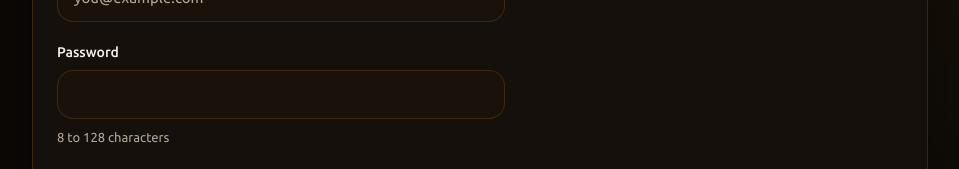
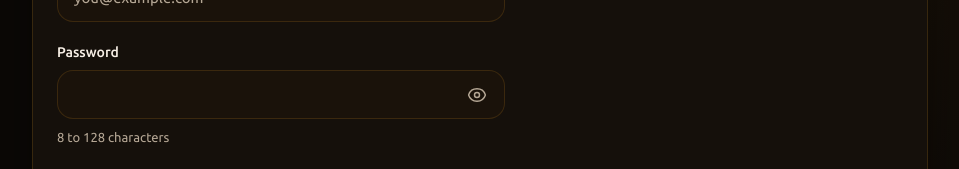
Before and after one commit to ankitsaini001/chronicles-video-ai, a Next.js app in the folder apps/web/: page /styleguide in a window 1280 px wide. Shown: the part 1499-1668 px from the top of the page, without its empty margins (160-1119 px from the left). Built offline with nearby package versions, Linux system fonts and the light colour scheme.

Commit message:
F08: password field with show/hide button (UI kit)
Input gets a 'trailing' slot inside the field; PasswordInput uses it for
a 44x44 show/hide button with a spoken label. Eye icons added. The style
guide shows the new field.

```diff
--- a/apps/web/app/styleguide/page.tsx
+++ b/apps/web/app/styleguide/page.tsx
@@ -1,6 +1,6 @@
 import type { Metadata } from "next";
 import { notFound } from "next/navigation";
-import { Button, Card, Chip, Input } from "@/components/ui";
+import { Button, Card, Chip, Input, PasswordInput } from "@/components/ui";
 
 // Developer-only style sheet: every basic building block with the Ember Gold tokens, to compare
 // against the approved Stitch designs. Not available in production builds.
@@ -103,7 +103,7 @@ export default function StyleGuidePage() {
           <div className="grid max-w-md gap-5">
             <Input id="sg-name" label="Name" placeholder="Your name" />
             <Input id="sg-email" label="Email" type="email" placeholder="you@example.com" />
-            <Input id="sg-password" label="Password" type="password" helper="8 to 128 characters" />
+            <PasswordInput id="sg-password" label="Password" helper="8 to 128 characters" />
             <Input
               id="sg-error"
               label="Email"
--- a/apps/web/components/ui/Icon.tsx
+++ b/apps/web/components/ui/Icon.tsx
@@ -25,6 +25,9 @@ const PATHS = {
     "M9.813 15.904 9 18.75l-.813-2.846a4.5 4.5 0 0 0-3.09-3.09L2.25 12l2.846-.813a4.5 4.5 0 0 0 3.09-3.09L9 5.25l.813 2.846a4.5 4.5 0 0 0 3.09 3.09L15.75 12l-2.846.813a4.5 4.5 0 0 0-3.09 3.09ZM18.259 8.715 18 9.75l-.259-1.035a3.375 3.375 0 0 0-2.455-2.456L14.25 6l1.036-.259a3.375 3.375 0 0 0 2.455-2.456L18 2.25l.259 1.035a3.375 3.375 0 0 0 2.456 2.456L21.75 6l-1.035.259a3.375 3.375 0 0 0-2.456 2.456Z",
   tune: "M10.5 6h9.75M10.5 6a1.5 1.5 0 1 1-3 0m3 0a1.5 1.5 0 1 0-3 0M3.75 6H7.5m3 12h9.75m-9.75 0a1.5 1.5 0 0 1-3 0m3 0a1.5 1.5 0 0 0-3 0m-3.75 0H7.5m9-6h3.75m-3.75 0a1.5 1.5 0 0 1-3 0m3 0a1.5 1.5 0 0 0-3 0m-9.75 0h9.75",
   chevron: "m19.5 8.25-7.5 7.5-7.5-7.5",
+  eye: "M2.036 12.322a1.012 1.012 0 0 1 0-.639C3.423 7.51 7.36 4.5 12 4.5c4.638 0 8.573 3.007 9.963 7.178.07.207.07.431 0 .639C20.577 16.49 16.64 19.5 12 19.5c-4.638 0-8.573-3.007-9.963-7.178ZM15 12a3 3 0 1 1-6 0 3 3 0 0 1 6 0Z",
+  eyeOff:
+    "M3.98 8.223A10.477 10.477 0 0 0 1.934 12C3.226 16.338 7.244 19.5 12 19.5c.993 0 1.953-.138 2.863-.395M6.228 6.228A10.451 10.451 0 0 1 12 4.5c4.756 0 8.773 3.162 10.065 7.498a10.522 10.522 0 0 1-4.293 5.774M6.228 6.228 3 3m3.228 3.228 3.65 3.65m7.894 7.894L21 21m-3.228-3.228-3.65-3.65m0 0a3 3 0 1 0-4.243-4.243m4.242 4.242L9.88 9.88",
 } as const;
 
 export type IconName = keyof typeof PATHS;
--- a/apps/web/components/ui/Input.tsx
+++ b/apps/web/components/ui/Input.tsx
@@ -1,4 +1,4 @@
-import type { ComponentPropsWithoutRef } from "react";
+import type { ComponentPropsWithoutRef, ReactNode } from "react";
 import { cn } from "./cn";
 
 // Text input from docs/BRAND.md §5: surface-2 background, 1px line, 16px radius,
@@ -7,16 +7,18 @@ import { cn } from "./cn";
 // - `className` styles the wrapper (label + field + message), not the <input> itself.
 // - Focus ring: 2px gold-cream with 0 offset (tight ring, as in the Stitch designs). This is an
 //   intentional exception to the global 3px offset in BRAND §9; the ring stays fully visible.
-// - Nothing can be placed inside the field yet; the password show/hide toggle (F08) will add it.
+// - `trailing` puts a small control inside the field on the right (e.g. the password show/hide
+//   button in PasswordInput); the text gets right padding so it never runs under it.
 
 type InputProps = Omit<ComponentPropsWithoutRef<"input">, "id"> & {
   id: string;
   label: string;
   helper?: string;
   error?: string;
+  trailing?: ReactNode;
 };
 
-export function Input({ id, label, helper, error, className, "aria-describedby": describedBy, ...props }: InputProps) {
+export function Input({ id, label, helper, error, trailing, className, "aria-describedby": describedBy, ...props }: InputProps) {
   const message = error || helper;
   const messageId = message ? `${id}-message` : undefined;
   const describedByIds = [describedBy, messageId].filter(Boolean).join(" ") || undefined;
@@ -25,18 +27,22 @@ export function Input({ id, label, helper, error, className, "aria-describedby":
       <label htmlFor={id} className="text-sm font-medium text-text">
         {label}
       </label>
+      <div className="relative">
         <input
           {...props}
           id={id}
           aria-invalid={error ? true : undefined}
           aria-describedby={describedByIds}
           className={cn(
-          "min-h-12 w-full rounded-2xl border bg-surface-2 px-4 py-3 text-[15px] text-text",
+            "min-h-12 w-full rounded-2xl border bg-surface-2 py-3 pl-4 text-[15px] text-text",
+            trailing ? "pr-14" : "pr-4",
             "placeholder:text-muted focus-visible:outline-2 focus-visible:outline-offset-0 focus-visible:outline-gold-cream",
             "disabled:opacity-50",
             error ? "border-danger" : "border-line",
           )}
         />
+        {trailing && <div className="absolute inset-y-0 right-1.5 flex items-center">{trailing}</div>}
+      </div>
       {messageId && (
         <p id={messageId} className={cn("text-[13px]", error ? "text-danger" : "text-muted")}>
           {message}
--- /dev/null
+++ b/apps/web/components/ui/PasswordInput.tsx
@@ -0,0 +1,33 @@
+"use client";
+
+import { useState, type ComponentPropsWithoutRef } from "react";
+import { Icon } from "./Icon";
+import { Input } from "./Input";
+
+// Password field with a show/hide button inside it (Stitch "Sign up" / "Log in").
+// The button says what it will do ("Show password" / "Hide password") for screen readers and is a
+// 44×44 touch target. Same props as Input, minus `type` and `trailing`.
+
+type PasswordInputProps = Omit<ComponentPropsWithoutRef<typeof Input>, "type" | "trailing">;
+
+export function PasswordInput({ label, ...props }: PasswordInputProps) {
+  const [visible, setVisible] = useState(false);
+  return (
+    <Input
+      {...props}
+      label={label}
+      type={visible ? "text" : "password"}
+      trailing={
+        <button
+          type="button"
+          onClick={() => setVisible((v) => !v)}
+          aria-label={visible ? `Hide ${label.toLowerCase()}` : `Show ${label.toLowerCase()}`}
+          aria-controls={props.id}
+          className="flex size-11 cursor-pointer items-center justify-center rounded-xl text-muted transition hover:text-text focus-visible:outline-2 focus-visible:outline-offset-0 focus-visible:outline-gold-cream"
+        >
+          <Icon name={visible ? "eyeOff" : "eye"} className="size-5" />
+        </button>
+      }
+    />
+  );
+}
--- a/apps/web/components/ui/index.ts
+++ b/apps/web/components/ui/index.ts
@@ -3,4 +3,5 @@ export { Card } from "./Card";
 export { Icon, PlayIcon, type IconName } from "./Icon";
 export { Chip } from "./Chip";
 export { Input } from "./Input";
+export { PasswordInput } from "./PasswordInput";
 export { cn } from "./cn";
```
Lines whose indentation alone changed are shown as unchanged.
